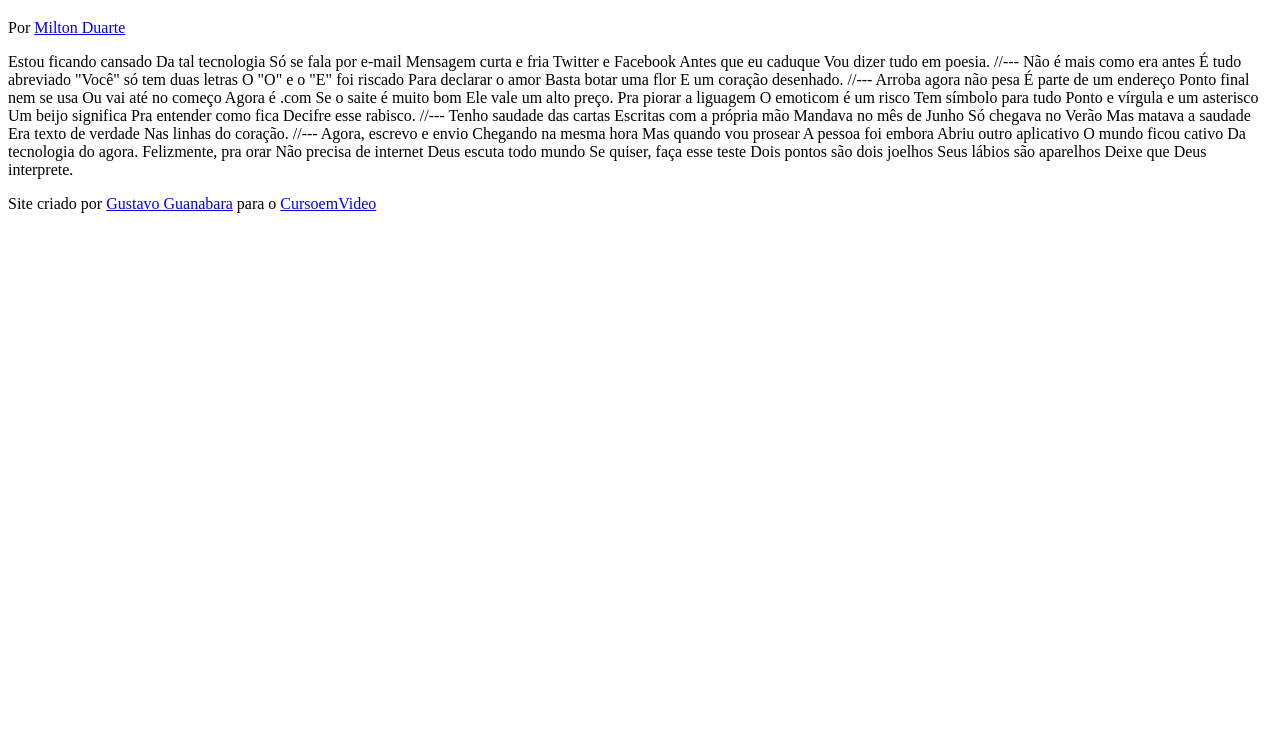
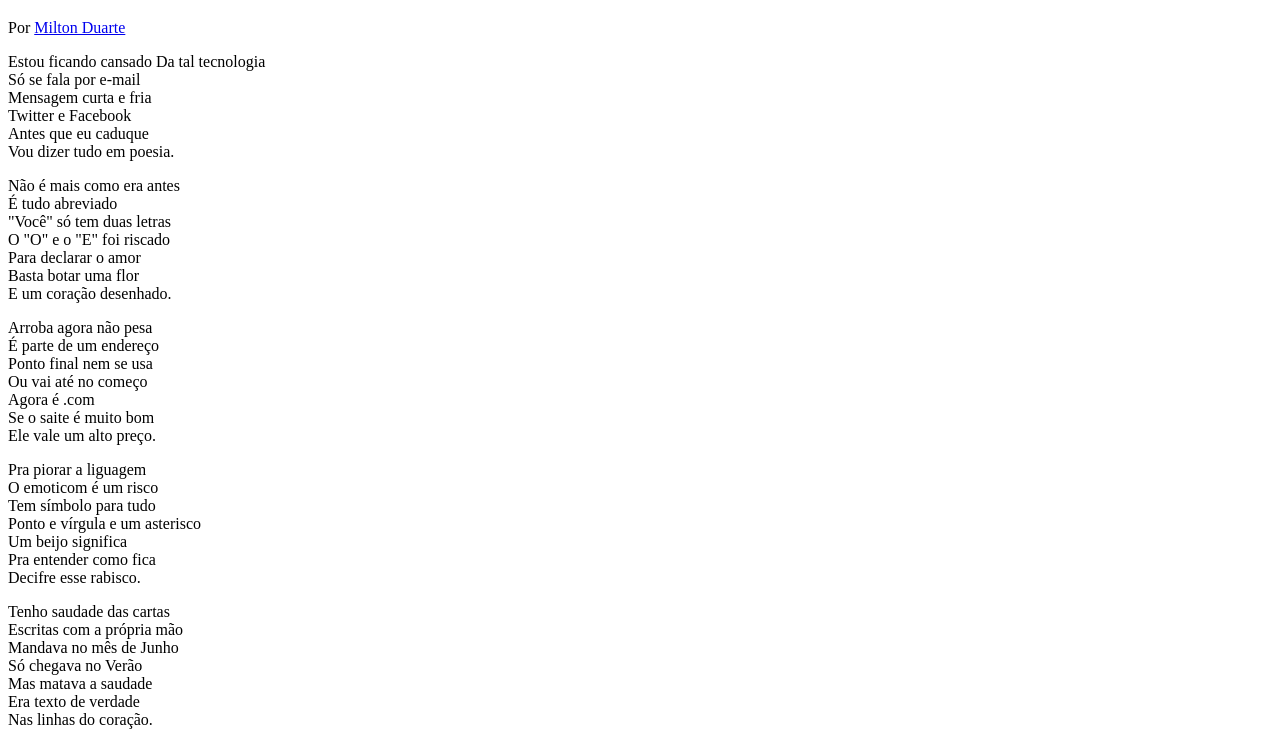
Before and after one commit to Mateus1504m/html-css, a plain HTML site: page desafios/d012/index.html in a window 1280 px wide. Shown: the part 61-800 px from the top of the page. Drawn offline with Linux system fonts and the light colour scheme.

Commit message:
atualizaçao

```diff
--- /dev/null
+++ b/desafios/d012/estilo/style.css
@@ -0,0 +1 @@
+@charset "UTF-8";
--- a/desafios/d012/index.html
+++ b/desafios/d012/index.html
@@ -4,6 +4,7 @@
     <meta charset="UTF-8">
     <meta name="viewport" content="width=device-width, initial-scale=1.0">
     <title>Cordel Moderno</title>
+    <link rel="stylesheet" href="estilo/style.css">
 </head>
 <body>
 <header>
@@ -11,72 +12,94 @@
     <p>Por <a href=" https://www.recantodasletras.com.br/poesias/3186743" target="_blank">Milton Duarte</a></p>
 </header>
 
-    Estou ficando cansado
-    Da tal tecnologia
-    Só se fala por e-mail
-    Mensagem curta e fria
-    Twitter e Facebook
-    Antes que eu caduque
-    Vou dizer tudo em poesia.
+    <section>
+        <p>
+            Estou ficando cansado
+            Da tal tecnologia <br>
+            Só se fala por e-mail <br>
+            Mensagem curta e fria <br>
+            Twitter e Facebook <br>
+            Antes que eu caduque <br>
+            Vou dizer tudo em poesia.
+        </p>
+    </section>
 
-    //---
+    <section>
+        <p>
+            Não é mais como era antes <br>
+            É tudo abreviado <br>
+            "Você" só tem duas letras <br>
+            O "O" e o "E" foi riscado <br>
+            Para declarar o amor <br>
+            Basta botar uma flor <br>
+            E um coração desenhado.
+        </p>
+    </section>
 
-    Não é mais como era antes
-    É tudo abreviado
-    "Você" só tem duas letras
-    O "O" e o "E" foi riscado
-    Para declarar o amor
-    Basta botar uma flor
-    E um coração desenhado.
+    <section>
+        <p>
+            Arroba agora não pesa <br>
+            É parte de um endereço <br>
+            Ponto final nem se usa <br>
+            Ou vai até no começo <br>
+            Agora é .com <br>
+            Se o saite é muito bom <br>
+            Ele vale um alto preço.
+        </p>
 
-    //---
+        <p>
+            Pra piorar a liguagem <br>
+            O emoticom é um risco <br>
+            Tem símbolo para tudo <br>
+            Ponto e vírgula e um asterisco <br>
+            Um beijo significa <br>
+            Pra entender como fica <br>
+            Decifre esse rabisco.
+        </p>
+    </section>
 
-    Arroba agora não pesa
-    É parte de um endereço
-    Ponto final nem se usa
-    Ou vai até no começo
-    Agora é .com
-    Se o saite é muito bom
-    Ele vale um alto preço.
+    <section>
+        <p>
+            Tenho saudade das cartas <br>
+            Escritas com a própria mão <br>
+            Mandava no mês de Junho <br>
+            Só chegava no Verão <br>
+            Mas matava a saudade <br>
+            Era texto de verdade <br>
+            Nas linhas do coração.
+        </p>
+    </section>
 
-    Pra piorar a liguagem
-    O emoticom é um risco
-    Tem símbolo para tudo
-    Ponto e vírgula e um asterisco
-    Um beijo significa
-    Pra entender como fica
-    Decifre esse rabisco.
+    <section>
+        <p>
+            Agora, escrevo e envio <br>
+            Chegando na mesma hora <br>
+            Mas quando vou prosear <br>
+            A pessoa foi embora <br>
+            Abriu outro aplicativo <br>
+            O mundo ficou cativo <br>
+            Da tecnologia do agora.
+        </p>
 
-    //---
-
-    Tenho saudade das cartas
-    Escritas com a própria mão
-    Mandava no mês de Junho
-    Só chegava no Verão
-    Mas matava a saudade
-    Era texto de verdade
-    Nas linhas do coração.
-
-    //---
-
-    Agora, escrevo e envio
-    Chegando na mesma hora
-    Mas quando vou prosear
-    A pessoa foi embora
-    Abriu outro aplicativo
-    O mundo ficou cativo
-    Da tecnologia do agora.
-
-    Felizmente, pra orar
-    Não precisa de internet
-    Deus escuta todo mundo
-    Se quiser, faça esse teste
-    Dois pontos são dois joelhos
-    Seus lábios são aparelhos
-    Deixe que Deus interprete.
+        <p>
+            Felizmente, pra orar <br>
+            Não precisa de internet <br>
+            Deus escuta todo mundo <br>
+            Se quiser, faça esse teste <br>
+            Dois pontos são dois joelhos <br>
+            Seus lábios são aparelhos <br>
+            Deixe que Deus interprete.
+        </p>
+    </section>
 
     <footer>
         <p>Site criado por <a href="https://gustavoguananbara.github.io" target="_blank">Gustavo Guanabara</a> para o <a href="https://www.cursoemvideo.com" target="_blank">CursoemVideo</a></p>
     </footer>
+
+    <p>
+        bahia <br>
+        orsar <br>
+        looo <br>
+    </p>
 </body>
 </html>
```
